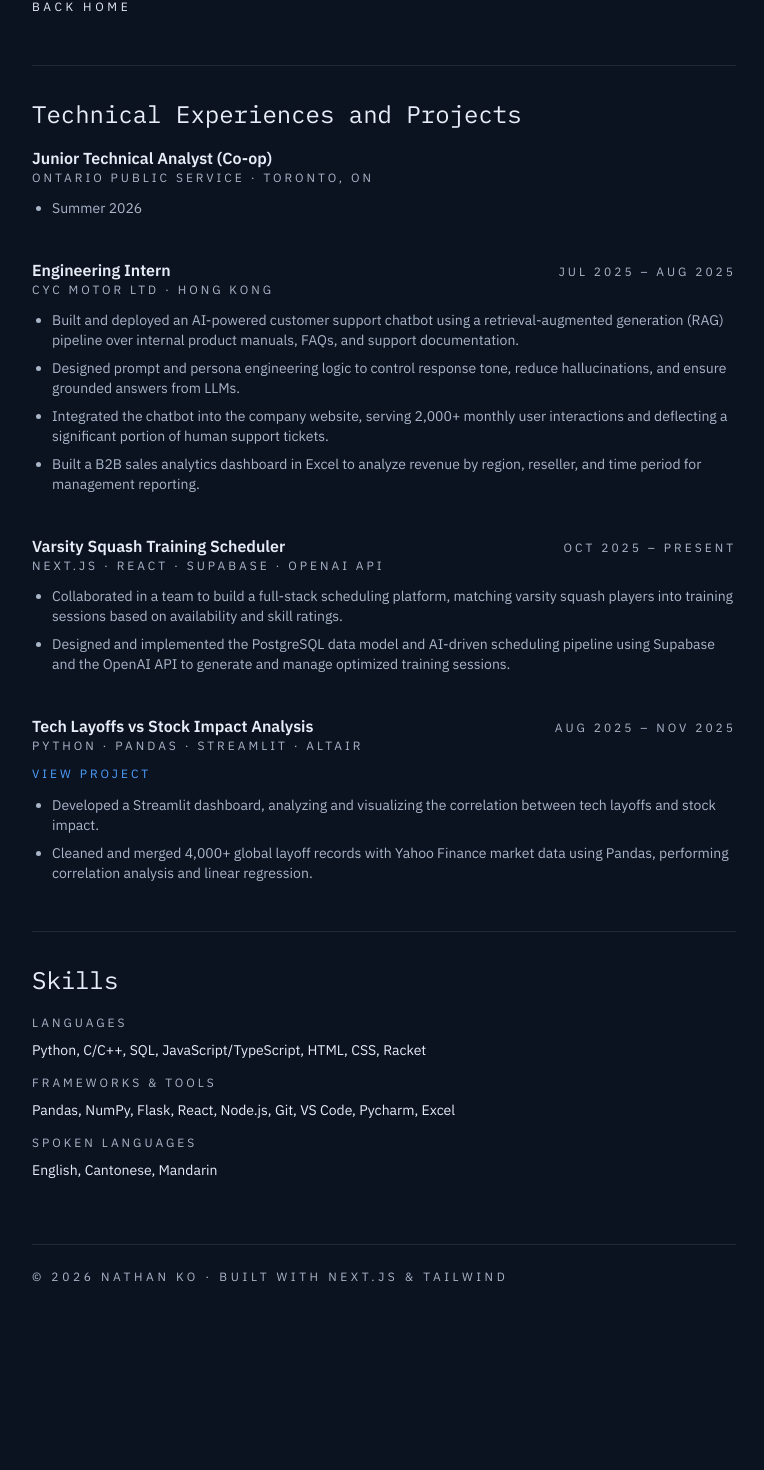
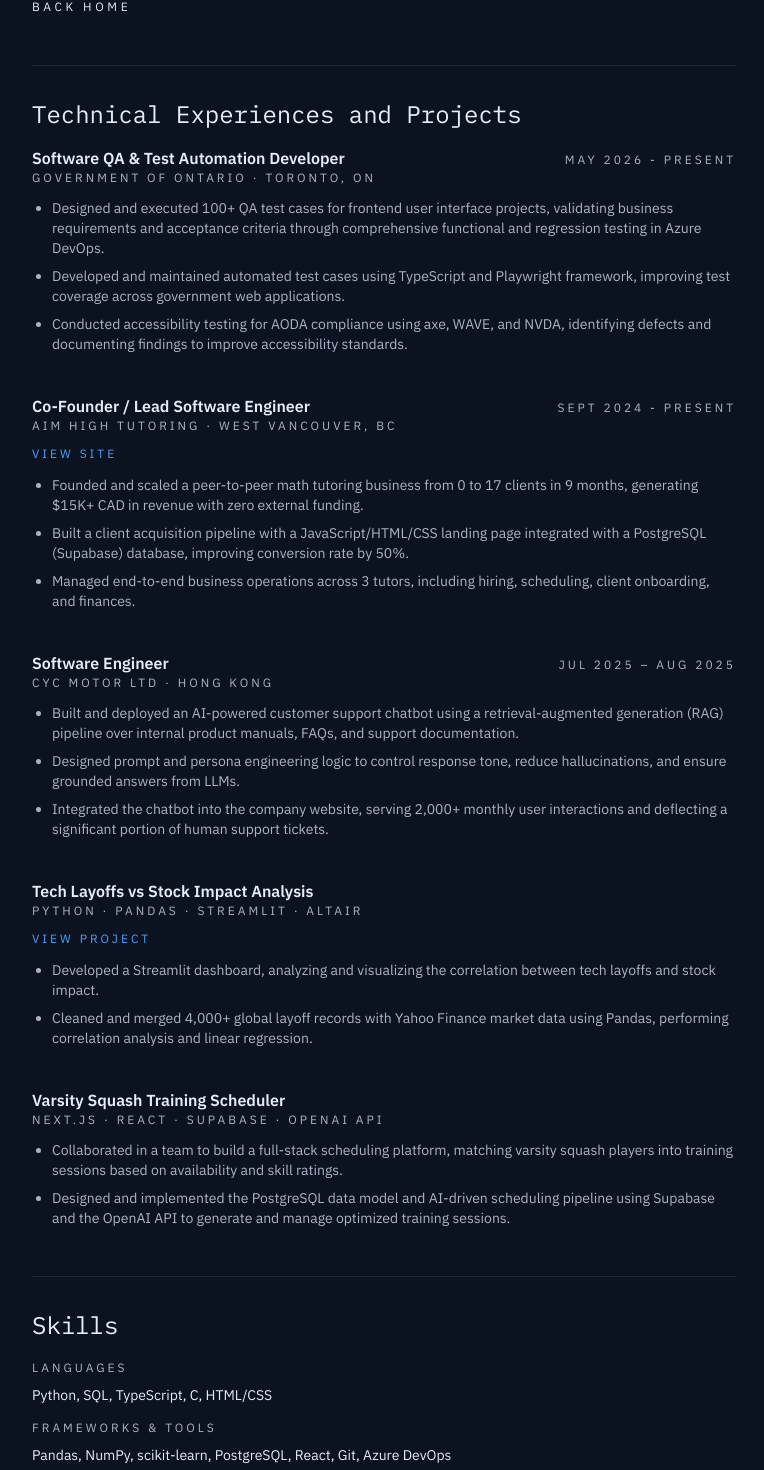
Before and after one commit to nathanko378/portfolio, a Next.js app: page /about in a window 1280 px wide. Shown: the part 553-2023 px from the top of the page, without its empty margins (256-1020 px from the left). Before the commit the page ends 1878 px from the top, so only its background shows below. Built offline with nearby package versions, Linux system fonts and the light colour scheme.

Commit message:
updated information

```diff
--- a/app/about/page.tsx
+++ b/app/about/page.tsx
@@ -61,25 +61,79 @@ export default function AboutPage() {
             <div className="flex flex-wrap items-baseline justify-between gap-2">
               <div>
                 <h3 className="text-base font-semibold text-mist">
-                  Junior Technical Analyst (Co-op)
+                  Software QA &amp; Test Automation Developer
                 </h3>
                 <p className="text-xs uppercase tracking-[0.25em] text-haze">
-                  Ontario Public Service · Toronto, ON
+                  Government of Ontario · Toronto, ON
                 </p>
               </div>
               <span className="text-xs uppercase tracking-[0.25em] text-haze">
-
+                May 2026 - Present
               </span>
             </div>
             <ul className="list-disc space-y-2 pl-5">
-              <li>Summer 2026</li>
+              <li>
+                Designed and executed 100+ QA test cases for frontend user
+                interface projects, validating business requirements and
+                acceptance criteria through comprehensive functional and
+                regression testing in Azure DevOps.
+              </li>
+              <li>
+                Developed and maintained automated test cases using TypeScript
+                and Playwright framework, improving test coverage across
+                government web applications.
+              </li>
+              <li>
+                Conducted accessibility testing for AODA compliance using axe,
+                WAVE, and NVDA, identifying defects and documenting findings to
+                improve accessibility standards.
+              </li>
             </ul>
           </div>
           <div className="space-y-3">
             <div className="flex flex-wrap items-baseline justify-between gap-2">
               <div>
                 <h3 className="text-base font-semibold text-mist">
-                  Engineering Intern
+                  Co-Founder / Lead Software Engineer
+                </h3>
+                <p className="text-xs uppercase tracking-[0.25em] text-haze">
+                  Aim High Tutoring · West Vancouver, BC
+                </p>
+              </div>
+              <span className="text-xs uppercase tracking-[0.25em] text-haze">
+                Sept 2024 - Present
+              </span>
+            </div>
+            <a
+              href="https://www.aimhightutoring.ca/"
+              className="inline-flex text-xs uppercase tracking-[0.25em] text-accent hover:text-mist"
+              target="_blank"
+              rel="noreferrer"
+            >
+              View Site
+            </a>
+            <ul className="list-disc space-y-2 pl-5">
+              <li>
+                Founded and scaled a peer-to-peer math tutoring business from 0
+                to 17 clients in 9 months, generating $15K+ CAD in revenue with
+                zero external funding.
+              </li>
+              <li>
+                Built a client acquisition pipeline with a JavaScript/HTML/CSS
+                landing page integrated with a PostgreSQL (Supabase) database,
+                improving conversion rate by 50%.
+              </li>
+              <li>
+                Managed end-to-end business operations across 3 tutors,
+                including hiring, scheduling, client onboarding, and finances.
+              </li>
+            </ul>
+          </div>
+          <div className="space-y-3">
+            <div className="flex flex-wrap items-baseline justify-between gap-2">
+              <div>
+                <h3 className="text-base font-semibold text-mist">
+                  Software Engineer
                 </h3>
                 <p className="text-xs uppercase tracking-[0.25em] text-haze">
                   CYC Motor Ltd · Hong Kong
@@ -104,38 +158,6 @@ export default function AboutPage() {
                 monthly user interactions and deflecting a significant portion of
                 human support tickets.
               </li>
-              <li>
-                Built a B2B sales analytics dashboard in Excel to analyze revenue
-                by region, reseller, and time period for management reporting.
-              </li>
-            </ul>
-          </div>
-
-          <div className="space-y-3">
-            <div className="flex flex-wrap items-baseline justify-between gap-2">
-              <div>
-                <h3 className="text-base font-semibold text-mist">
-                  Varsity Squash Training Scheduler
-                </h3>
-                <p className="text-xs uppercase tracking-[0.25em] text-haze">
-                  Next.js · React · Supabase · OpenAI API
-                </p>
-              </div>
-              <span className="text-xs uppercase tracking-[0.25em] text-haze">
-                Oct 2025 – Present
-              </span>
-            </div>
-            <ul className="list-disc space-y-2 pl-5">
-              <li>
-                Collaborated in a team to build a full-stack scheduling platform,
-                matching varsity squash players into training sessions based on
-                availability and skill ratings.
-              </li>
-              <li>
-                Designed and implemented the PostgreSQL data model and AI-driven
-                scheduling pipeline using Supabase and the OpenAI API to generate
-                and manage optimized training sessions.
-              </li>
             </ul>
           </div>
 
@@ -149,9 +171,6 @@ export default function AboutPage() {
                 Python · Pandas · Streamlit · Altair
               </p>
             </div>
-            <span className="text-xs uppercase tracking-[0.25em] text-haze">
-              Aug 2025 – Nov 2025
-            </span>
           </div>
           <a
             href="https://tech-layoffs-stock-impact.streamlit.app/"
@@ -174,6 +193,31 @@ export default function AboutPage() {
             </ul>
           </div>
 
+          <div className="space-y-3">
+            <div className="flex flex-wrap items-baseline justify-between gap-2">
+              <div>
+                <h3 className="text-base font-semibold text-mist">
+                  Varsity Squash Training Scheduler
+                </h3>
+                <p className="text-xs uppercase tracking-[0.25em] text-haze">
+                  Next.js · React · Supabase · OpenAI API
+                </p>
+              </div>
+            </div>
+            <ul className="list-disc space-y-2 pl-5">
+              <li>
+                Collaborated in a team to build a full-stack scheduling platform,
+                matching varsity squash players into training sessions based on
+                availability and skill ratings.
+              </li>
+              <li>
+                Designed and implemented the PostgreSQL data model and AI-driven
+                scheduling pipeline using Supabase and the OpenAI API to generate
+                and manage optimized training sessions.
+              </li>
+            </ul>
+          </div>
+
         </div>
       </section>
 
@@ -185,7 +229,7 @@ export default function AboutPage() {
               Languages
             </span>
             <p className="mt-2 text-mist">
-              Python, C/C++, SQL, JavaScript/TypeScript, HTML, CSS, Racket
+              Python, SQL, TypeScript, C, HTML/CSS
             </p>
           </div>
           <div>
@@ -193,7 +237,7 @@ export default function AboutPage() {
               Frameworks &amp; Tools
             </span>
             <p className="mt-2 text-mist">
-              Pandas, NumPy, Flask, React, Node.js, Git, VS Code, Pycharm, Excel
+              Pandas, NumPy, scikit-learn, PostgreSQL, React, Git, Azure DevOps
             </p>
           </div>
           <div>
```
Also changed, not shown: 1 other file (tests, documents, lock files or other folders).
